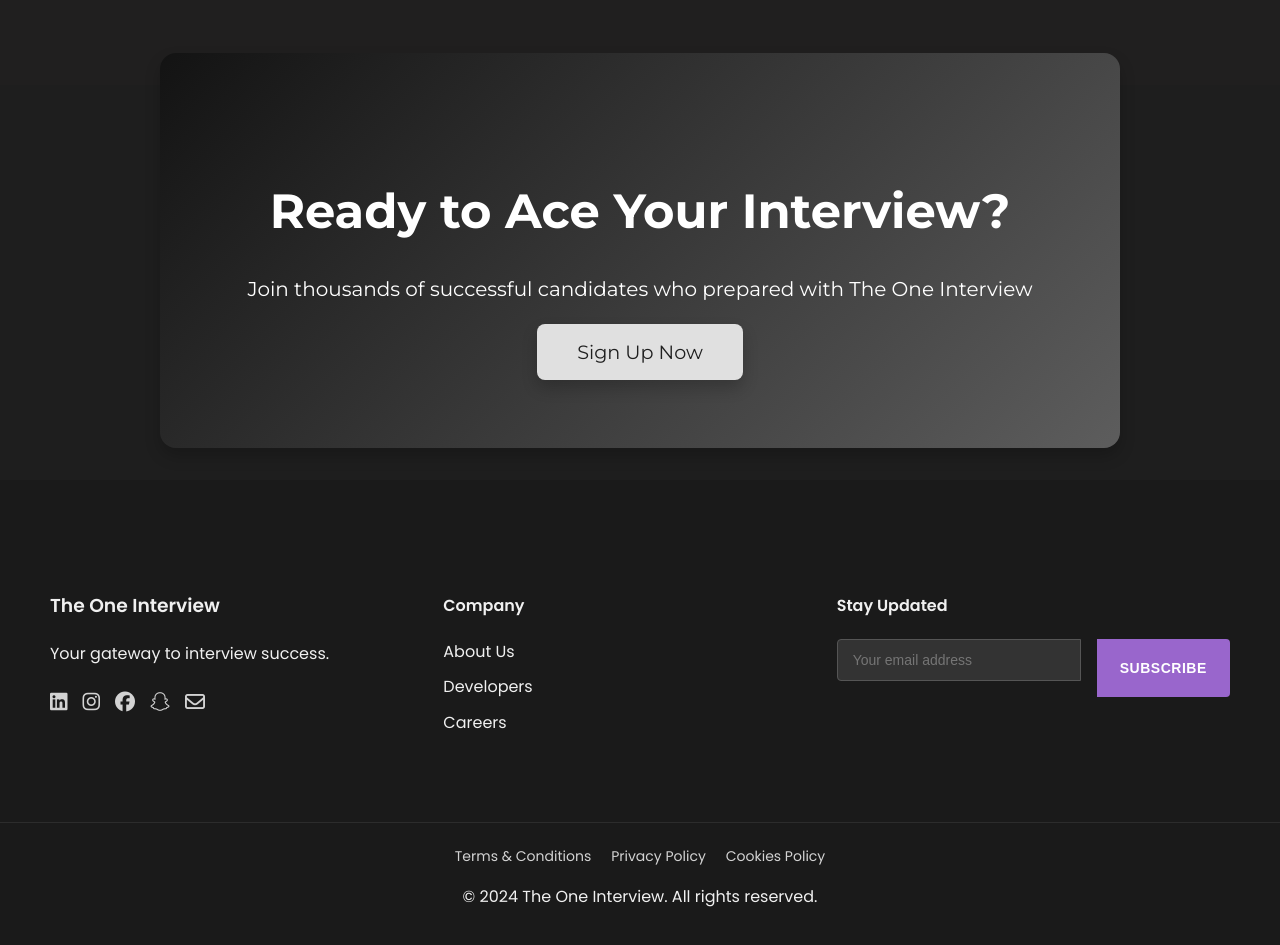
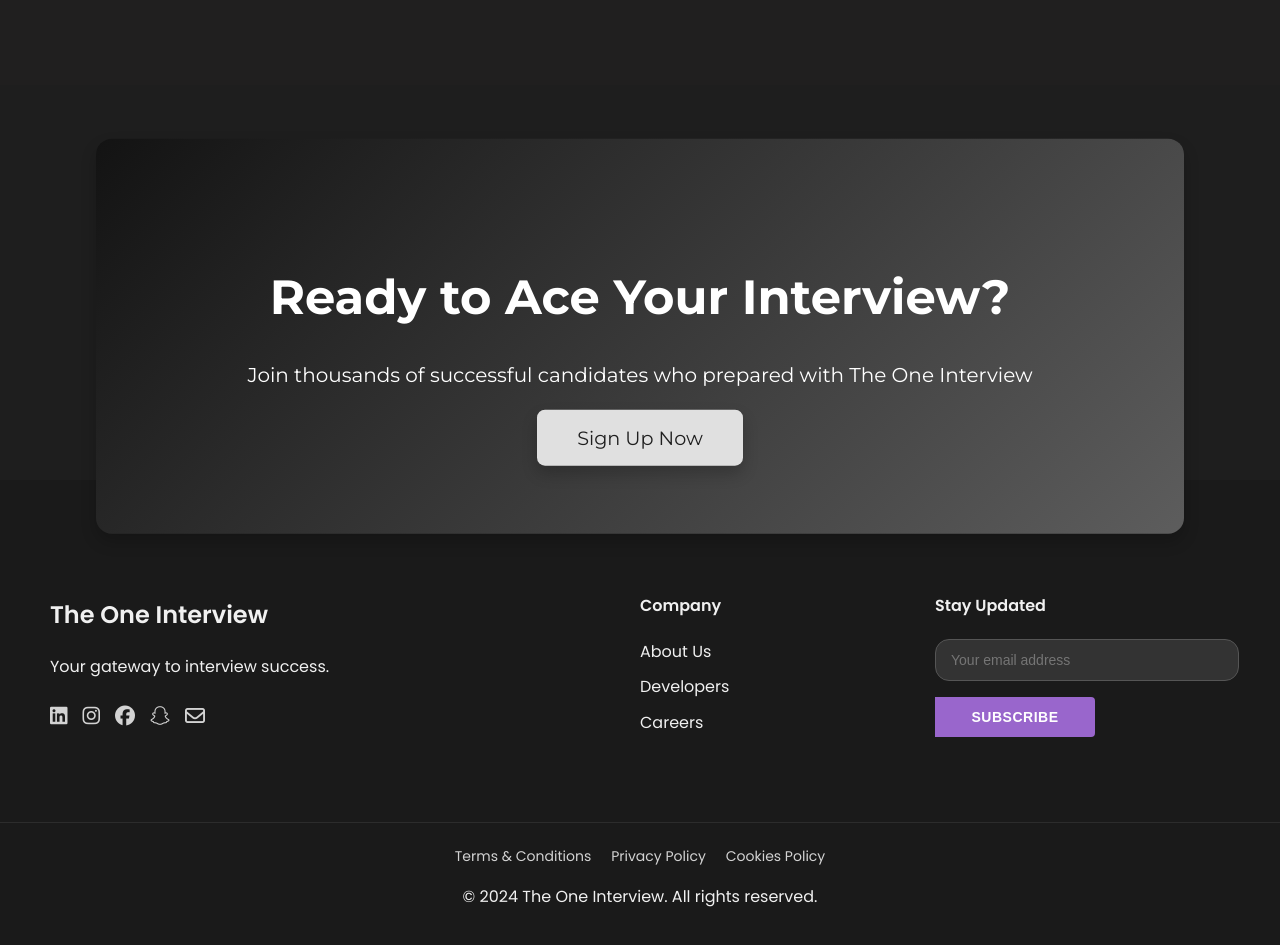
Before and after one commit to Real-Partha/The-One-Interview, a React (Vite) app in the folder Frontend/: page / in a window 1280 px wide. Shown: the part 2960-3905 px from the top of the page. Built offline with nearby package versions, Linux system fonts and the light colour scheme; no server answers; a web font is replaced by a local one.

Commit message:
Improved footer

```diff
--- a/Frontend/src/components/Footer/Footer.css
+++ b/Frontend/src/components/Footer/Footer.css
@@ -1,4 +1,350 @@
+/* Footer.css */
 @import url('https://fonts.googleapis.com/css2?family=Poppins:wght@300;400;500;600;700&display=swap');
+
+@import url('https://fonts.googleapis.com/css2?family=Poppins:wght@300;400;500;600;700&display=swap');
+
+.footer {
+  font-family: 'Poppins', sans-serif;
+  padding: 60px 0 30px;
+  transition: all 0.3s ease;
+}
+
+.footer-content {
+  max-width: 1200px;
+  margin: 0 auto;
+  display: flex;
+  justify-content: space-between;
+  flex-wrap: wrap;
+  padding: 0 50px;
+  margin-top: 2rem;
+}
+
+.footer-section {
+  flex: 1;
+  /* margin: 0 20px 30px; */
+  min-width: 200px;
+}
+
+.footer-section h3,
+.footer-section h4 {
+  margin-bottom: 20px;
+}
+
+.social-icons {
+  display: flex;
+  gap: 15px;
+}
+
+.social-icons a {
+  font-size: 20px;
+  transition: color 0.3s ease;
+}
+
+.footer-section ul {
+  list-style: none;
+  padding: 0;
+}
+
+.footer-section ul li {
+  margin-bottom: 10px;
+}
+
+.footer-section ul li a {
+  text-decoration: none;
+  transition: color 0.3s ease;
+}
+
+.newsletter form {
+  display: flex;
+  margin-bottom: 10px;
+  flex-direction: column;
+}
+
+.newsletter input {
+  flex-grow: 1;
+  padding: 10px;
+  border: none;
+  border-radius: 4px 0 0 4px;
+
+}
+
+.newsletter button {
+  padding: 10px 20px;
+  border: none;
+  border-radius: 0 4px 4px 0;
+  cursor: pointer;
+  transition: background-color 0.3s ease;
+  width: 10rem;
+}
+
+.success-message {
+  margin-top: 10px;
+}
+
+.footer-bottom {
+  margin-top: 40px;
+  text-align: center;
+  padding-top: 20px;
+  border-top: 1px solid rgba(255, 255, 255, 0.1);
+}
+
+.legal-links {
+  margin-bottom: 10px;
+}
+
+.legal-links a {
+  text-decoration: none;
+  margin: 0 10px;
+  font-size: 14px;
+}
+
+/* Light Mode Styles */
+.light-mode.footer {
+  background-color: var(--background-color);
+  color: var(--text-color);
+}
+
+.light-mode .social-icons a,
+.light-mode .footer-section ul li a,
+.light-mode .legal-links a {
+  color: var(--text-color);
+}
+
+.light-mode .social-icons a:hover,
+.light-mode .footer-section ul li a:hover,
+.light-mode .legal-links a:hover {
+  color: var(--accent-color);
+}
+
+.light-mode .newsletter button {
+  background-color: var(--accent-color);
+  color: var(--main-content-bg);
+  width: 10rem;
+}
+
+.light-mode .newsletter button:hover {
+  background-color: #2980b9;
+}
+
+.light-mode .success-message {
+  color: #2ecc71;
+}
+
+/* Dark Mode Styles */
+.dark-mode.footer {
+  /* background-color: #1e1e1e; */
+  background-color: #040303;
+  color: #d3d3d3;
+}
+
+.dark-mode .social-icons a,
+.dark-mode .footer-section ul li a,
+.dark-mode .legal-links a {
+  color: #d3d3d3;
+}
+
+.dark-mode .social-icons a:hover,
+.dark-mode .footer-section ul li a:hover,
+.dark-mode .legal-links a:hover {
+  color: #9966cc;
+}
+
+.dark-mode .newsletter input {
+  background-color: #333;
+  color: #fff;
+  border-color: #555;
+}
+
+.dark-mode .newsletter button {
+  background-color: #9966cc;
+  color: #ffffff;
+  width: 10rem;
+}
+
+.dark-mode .newsletter button:hover {
+  background-color: #8a4fd0;
+}
+
+.dark-mode .success-message {
+  color: #4caf50;
+}
+
+.dark-mode .footer-bottom {
+  border-top-color: #444;
+}
+
+@media (max-width: 768px) {
+  .footer-content {
+    flex-direction: column;
+    align-items: center;
+  }
+
+  .footer-section {
+    width: 100%;
+    text-align: center;
+  }
+
+  .social-icons {
+    justify-content: center;
+  }
+
+  .newsletter form {
+    flex-direction: column;
+  }
+
+  .newsletter input,
+  .newsletter button {
+    /* width: 100%; */
+    border-radius: 4px;
+    margin-bottom: 10px;
+  }
+}
+
+.cta-section {
+  padding: 5rem 2rem;
+  /* background: linear-gradient(135deg, #6e8efb, #a777e3); */
+  background: linear-gradient(-101deg, #e7dbd0 0%, #686868 50%, #baa899 100%);
+  color: white;
+  text-align: center;
+  border-radius: 1rem;
+  box-shadow: 0 0.5rem 1rem rgba(0, 0, 0, 0.2);
+  position: relative;
+  overflow: hidden;
+  width: 80%;
+  margin: 0 auto;
+  transform: translateY(50%);
+  z-index: 10;
+  animation: fadeInUp 1s ease-out;
+  bottom: 9rem;
+}
+
+.cta-section h2 {
+  font-size: 3rem;
+  margin-bottom: 1.5rem;
+  animation: fadeInUp 1s ease-out;
+}
+
+.cta-section p {
+  font-size: 1.25rem;
+  margin-bottom: 2rem;
+  max-width: 800px;
+  margin-left: auto;
+  margin-right: auto;
+  animation: fadeInUp 1.2s ease-out;
+}
+
+.cta-button {
+  padding: 1rem 2.5rem;
+  font-size: 1.2rem;
+  background-color: #ff7f50;
+  color: white;
+  border: none;
+  border-radius: 0.5rem;
+  cursor: pointer;
+  box-shadow: 0 0.5rem 1rem rgba(0, 0, 0, 0.2);
+  transition: transform 0.3s ease, background-color 0.3s ease;
+  animation: fadeInUp 1.4s ease-out;
+}
+
+.cta-button:hover {
+  transform: scale(1.05);
+  background-color: #ff6347;
+}
+
+@keyframes fadeInUp {
+  0% {
+    opacity: 0;
+    transform: translateY(20px);
+  }
+  100% {
+    opacity: 1;
+    transform: translateY(0);
+  }
+}
+
+.footer {
+  background-color: #2c3e50;
+  color: #ecf0f1;
+  padding: 3rem 0;
+}
+
+.footer-content {
+  display: flex;
+  justify-content: space-between;
+  flex-wrap: wrap;
+  max-width: 1200px;
+  margin: 0 auto;
+  padding: 0 2rem;
+}
+
+.footer-section {
+  flex: 1;
+  margin-bottom: 2rem;
+  min-width: 200px;
+}
+
+.footer-section h3 {
+  font-size: 1.5rem;
+  margin-bottom: 1rem;
+}
+
+.footer-section ul {
+  list-style-type: none;
+  padding: 0;
+}
+
+.footer-section ul li {
+  margin-bottom: 0.5rem;
+}
+
+.footer-section ul li a {
+  color: #ecf0f1;
+  text-decoration: none;
+  transition: color 0.3s ease;
+}
+
+.footer-section ul li a:hover {
+  color: var(--primary-color);
+}
+
+/* Newsletter styles */
+.newsletter-form {
+  display: flex;
+  margin-top: 1rem;
+}
+
+.newsletter-input {
+  flex-grow: 1;
+  padding: 0.75rem;
+  border: none;
+  border-radius: 4px 0 0 4px;
+  font-size: 1rem;
+}
+
+.newsletter-submit {
+  background-color: var(--primary-color);
+  color: white;
+  border: none;
+  padding: 0.75rem 1.5rem;
+  font-size: 1rem;
+  cursor: pointer;
+  border-radius: 0 4px 4px 0;
+  transition: background-color 0.3s ease;
+}
+
+.newsletter-submit:hover {
+  background-color: #5a52d5;
+}
+
+.footer-bottom {
+  text-align: center;
+  padding-top: 2rem;
+  margin-top: 2rem;
+  border-top: 1px solid #34495e;
+}
+
+
+/* Footer.css */
 
 .footer {
   font-family: 'Poppins', sans-serif;
@@ -20,6 +366,10 @@
   flex: 1;
   margin-bottom: 30px;
   min-width: 200px;
+}
+
+.company-info {
+  flex: 2;
 }
 
 .footer-section h3,
@@ -53,11 +403,7 @@
   transition: color 0.3s ease;
 }
 
-.footer-section ul li a:hover {
-  color: var(--primary-color);
-}
-
-/* Newsletter styles */
+/* Updated Newsletter styles */
 .newsletter form {
   display: flex;
   margin-bottom: 10px;
@@ -72,11 +418,12 @@
   outline: none;
   transition: border-color 0.3s ease;
   background-color: #333;
-  color: #fff;
-  width: 17rem;
-  margin-bottom: 1rem;
-  margin-right: 1rem;
-  border-color: #555;
+    color: #fff;
+    width: 17rem;
+    margin-bottom: 1rem;
+    border-radius: 14px;
+    margin-right: 1rem;
+    border-color: #555;
 }
 
 .newsletter button {
@@ -116,25 +463,32 @@
 
 /* Light Mode Styles */
 .light-mode.footer {
-  background-color: var(--background-color);
-  color: var(--text-color);
+  background-color: #f8f9fa;
+  color: #333;
 }
 
 .light-mode .social-icons a,
 .light-mode .footer-section ul li a,
 .light-mode .legal-links a {
-  color: var(--text-color);
+  color: #555;
 }
 
 .light-mode .social-icons a:hover,
 .light-mode .footer-section ul li a:hover,
 .light-mode .legal-links a:hover {
-  color: var(--accent-color);
+  color: #007bff;
 }
 
 .light-mode .newsletter input {
   border-color: #ccc;
   color: #333;
+  background-color: #333;
+    color: #fff;
+    width: 17rem;
+    margin-bottom: 1rem;
+    border-radius: 14px;
+    margin-right: 1rem;
+    border-color: #555;
 }
 
 .light-mode .newsletter input:focus {
@@ -142,12 +496,13 @@
 }
 
 .light-mode .newsletter button {
-  background-color: var(--accent-color);
-  color: var(--main-content-bg);
+  background-color: #007bff;
+  width: 10rem;
+  color: #fff;
 }
 
 .light-mode .newsletter button:hover {
-  background-color: #2980b9;
+  background-color: #0056b3;
 }
 
 .light-mode .success-message {
@@ -176,6 +531,13 @@
   background-color: #333;
   color: #fff;
   border-color: #555;
+  background-color: #333;
+    color: #fff;
+    width: 17rem;
+    margin-bottom: 1rem;
+    border-radius: 14px;
+    margin-right: 1rem;
+    border-color: #555;
 }
 
 .dark-mode .newsletter input:focus {
@@ -183,6 +545,7 @@
 }
 
 .dark-mode .newsletter button {
+  width: 10rem;
   background-color: #9966cc;
   color: #ffffff;
 }
```
